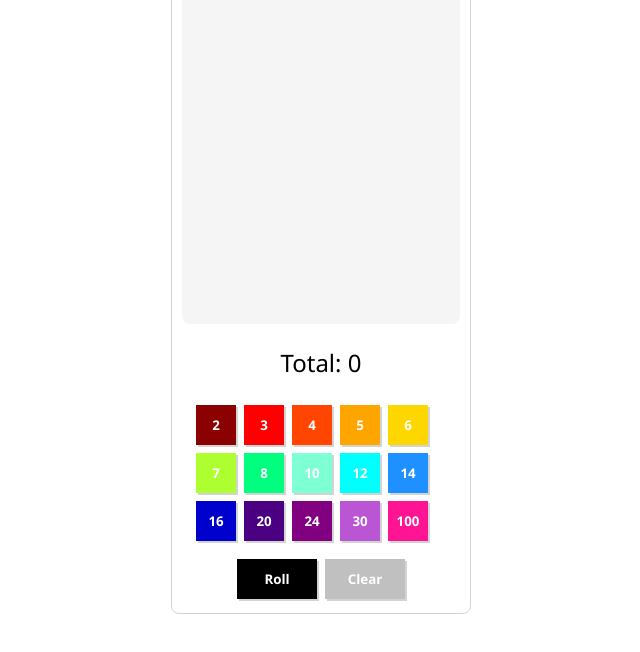
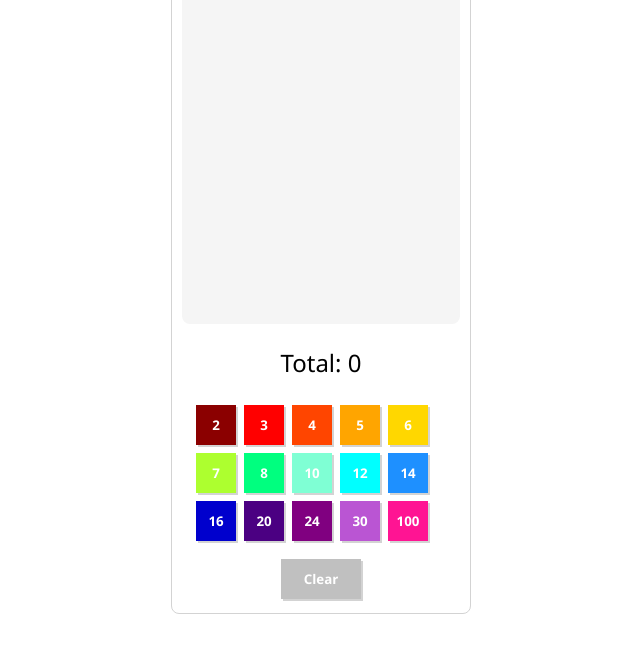
Before and after one commit to augustolimads/zocchi-dice, a plain HTML site: page index.html in a window 1280 px wide. Shown: the part 76-728 px from the top of the page, without its empty margins (319-959 px from the left). Drawn offline with Linux system fonts and the light colour scheme.

Commit message:
tira o btn roll do html

```diff
--- a/index.html
+++ b/index.html
@@ -37,7 +37,6 @@
                 <button class="btn d100">100</button>
             </div>
             <div class="flex">
-                <button class="btn roll btn-action">Roll</button>
                 <button class="btn clear btn-action">Clear</button>
             </div>
         </div>
```
